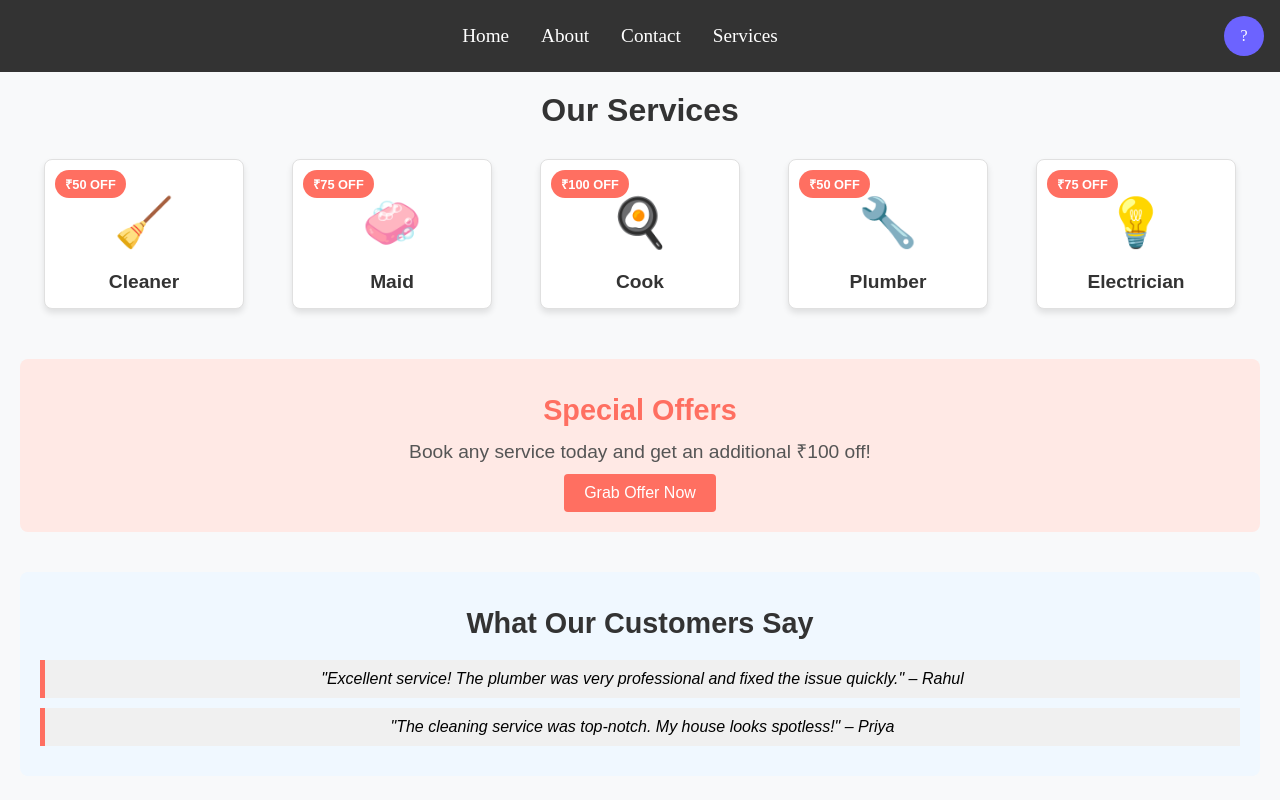
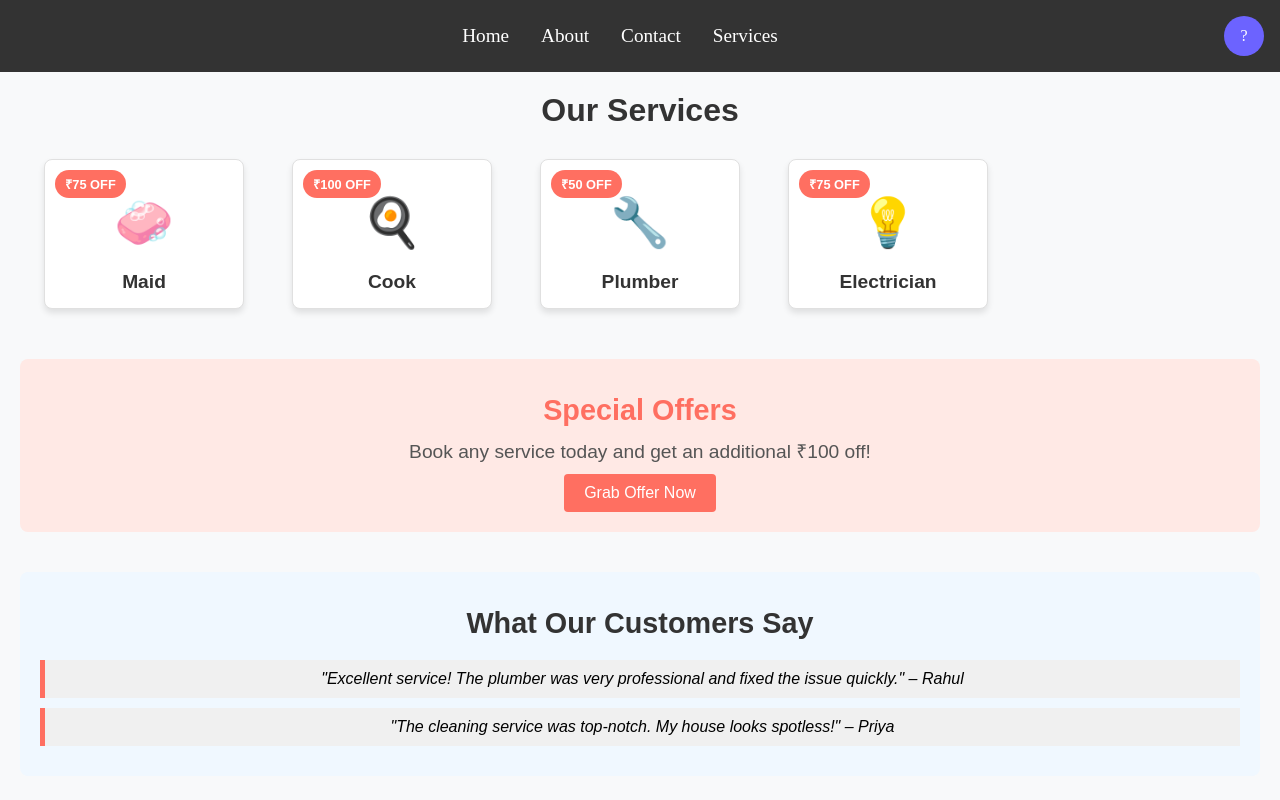
Before and after one commit to Deependrashukla/PeopleFirst-Platform, a React (Vite) app in the folder Frontend/: page /services in a window 1280 px wide. Shown: the top 800 px of the page. Built offline with nearby package versions, Linux system fonts and the light colour scheme; no server answers.

Commit message:
landing page

```diff
--- a/Frontend/src/Components/Pages/Services.jsx
+++ b/Frontend/src/Components/Pages/Services.jsx
@@ -2,7 +2,7 @@ import React from "react";
 //import "./ServicesPage.css";
 
 const services = [
-  { name: "Cleaner", icon: "🧹", discount: "₹50 OFF" },
+  // { name: "Cleaner", icon: "🧹", discount: "₹50 OFF" },
   { name: "Maid", icon: "🧼", discount: "₹75 OFF" },
   { name: "Cook", icon: "🍳", discount: "₹100 OFF" },
   { name: "Plumber", icon: "🔧", discount: "₹50 OFF" },
```
